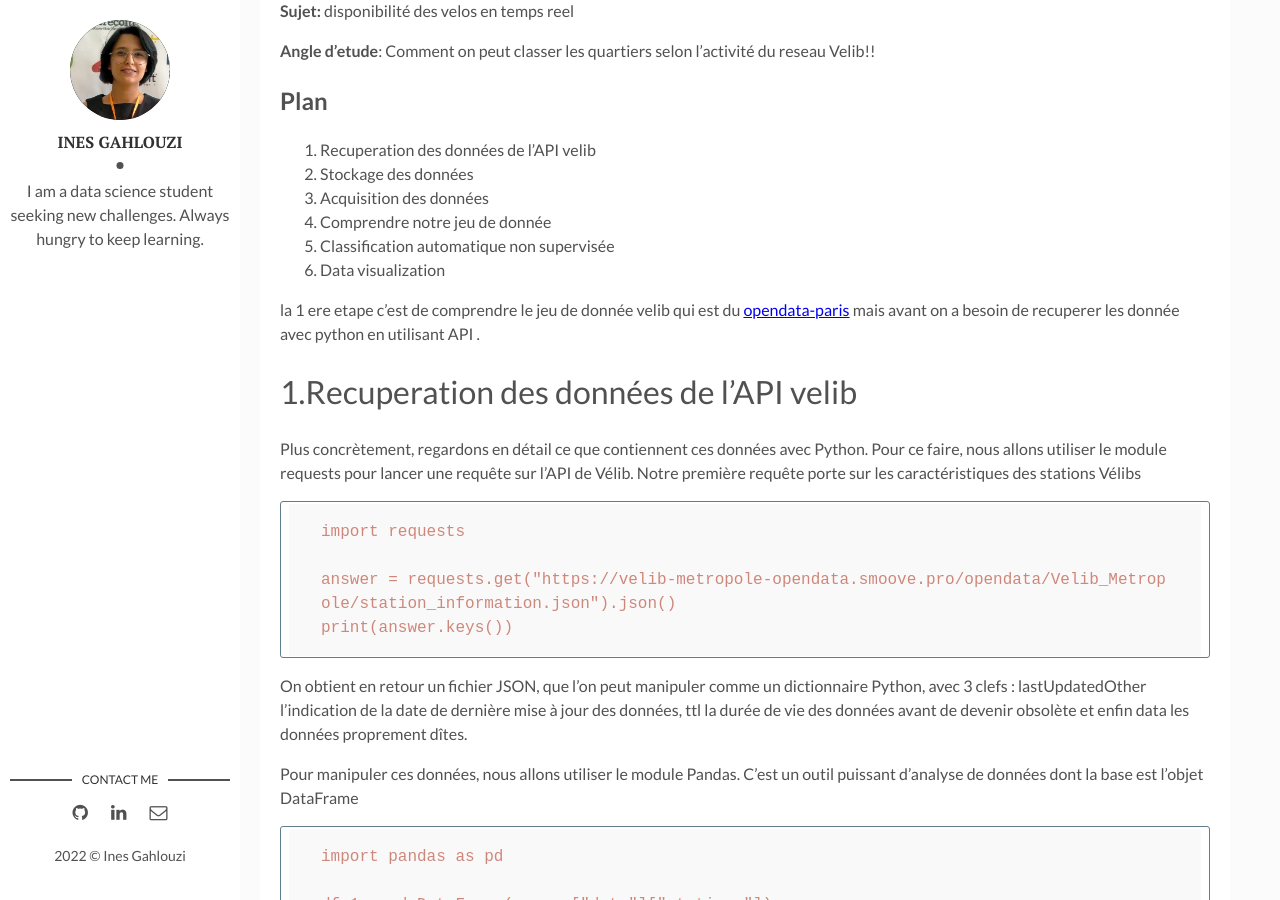
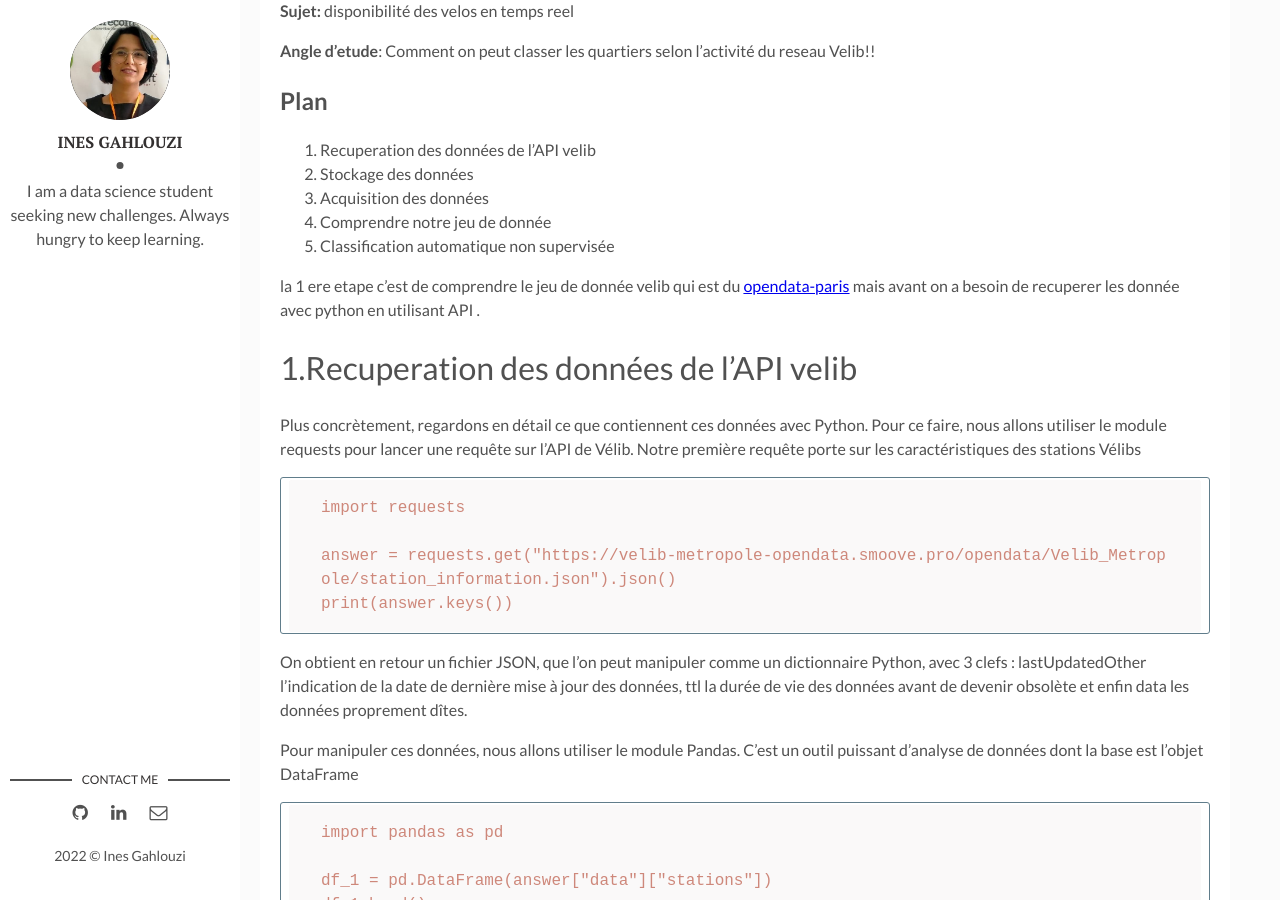
Before and after one commit to inesgh1/Ines-s-Blog, a Jekyll site: the page built from _posts/2022-10-09-Velib.markdown, in a window 1280 px wide and 900 px high, scrolled down 677 px. Built offline with Jekyll 4.4.1, drawn with Linux system fonts in a browser that asks for light colours; emoji names are drawn with the system emoji font; comment, search, counter and statistics services are not loaded.

Commit message:
Update 2022-10-09-Velib.markdown

```diff
--- a/_posts/2022-10-09-Velib.markdown
+++ b/_posts/2022-10-09-Velib.markdown
@@ -19,7 +19,6 @@ Ce projet est a la base un test technique pour le poste stagiare data scientist.
 3. Acquisition des données
 4. Comprendre notre jeu de donnée
 5. Classification automatique non supervisée
-6. Data visualization
 
 la 1 ere etape c'est de comprendre le jeu de donnée velib qui est du [opendata-paris](https://opendata.paris.fr/explore/dataset/velib-disponibilite-en-temps-reel/information/?disjunctive.name&disjunctive.is_installed&disjunctive.is_renting&disjunctive.is_returning&disjunctive.nom_arrondissement_communes)
 mais avant on a besoin de recuperer les donnée avec python en utilisant API .
```
